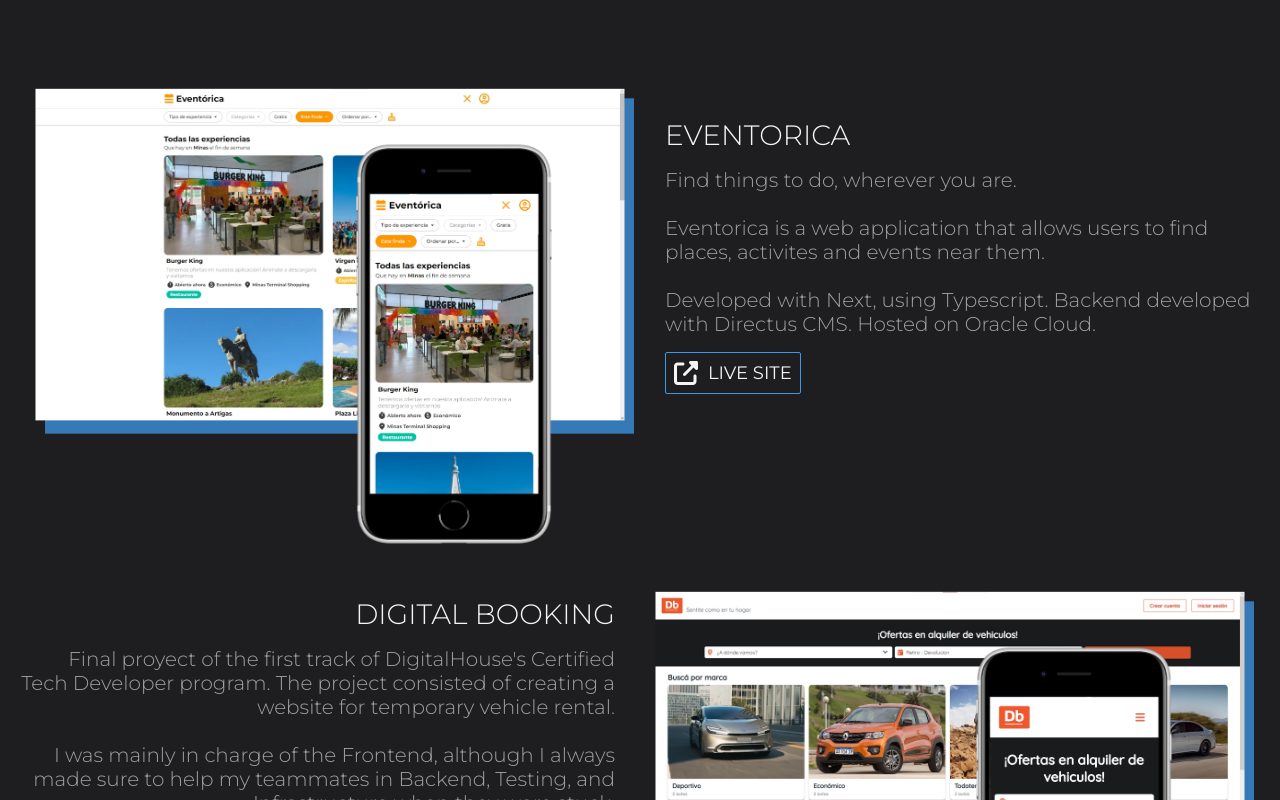
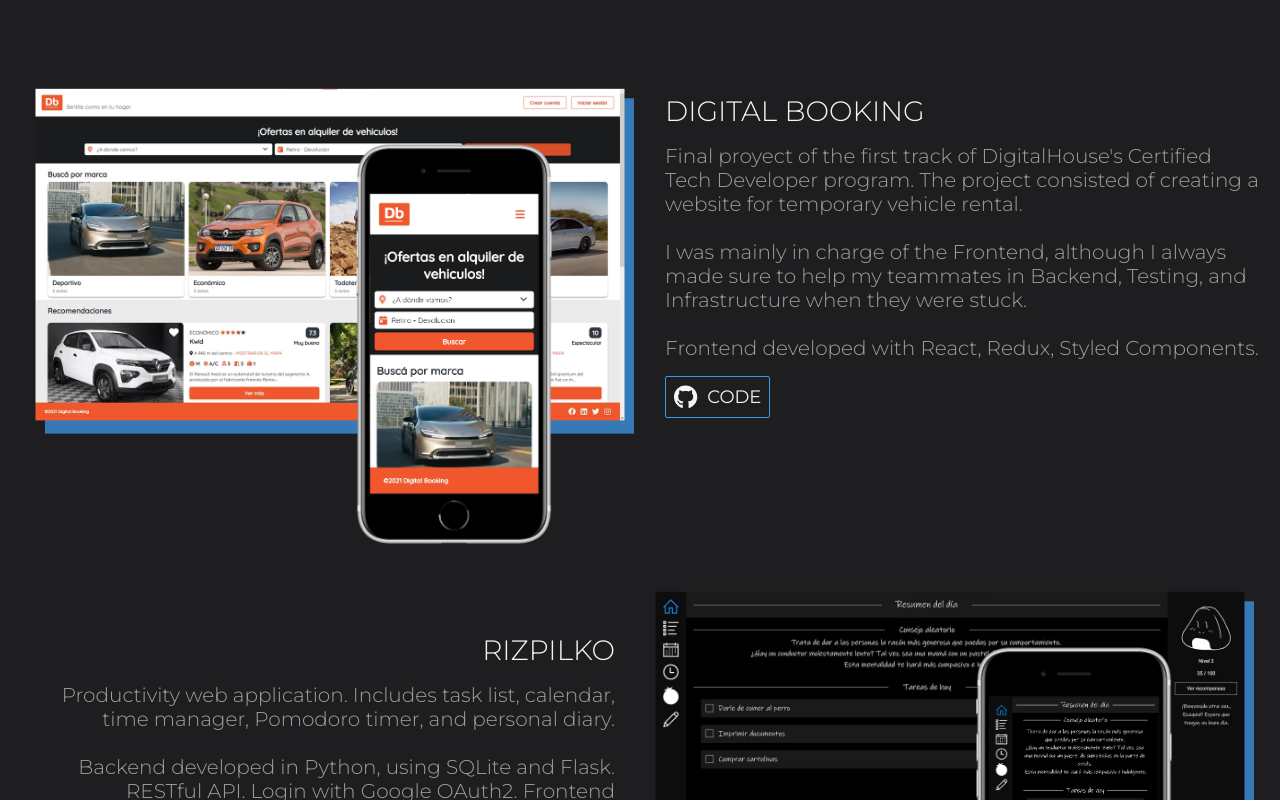
Before and after one commit to melognator/portfolio, a React (Vite) app: page / in a window 1280 px wide. Shown: the part 1260-2060 px from the top of the page. Built offline with nearby package versions, Linux system fonts and the light colour scheme.

Commit message:
Borrando links de site ya que no estan deployados

```diff
--- a/src/pages/Home/Projects/Project.jsx
+++ b/src/pages/Home/Projects/Project.jsx
@@ -26,10 +26,13 @@
                             <span>CODE</span>
                         </ProjectButton>
                     }
-                    <ProjectButton href={project.site} target='_blank'>
-                        <FontAwesomeIcon icon={faUpRightFromSquare} />
-                        <span>LIVE SITE</span>
-                    </ProjectButton>
+                    {
+                        project.site &&
+                        <ProjectButton href={project.site} target='_blank'>
+                            <FontAwesomeIcon icon={faUpRightFromSquare} />
+                            <span>LIVE SITE</span>
+                        </ProjectButton>
+                    }
                 </ProjectButtonsContainer>
             </ProjectInformation>
             {/* <ProjectCard>
--- a/src/pages/Home/Projects/index.jsx
+++ b/src/pages/Home/Projects/index.jsx
@@ -9,16 +9,16 @@
     const { t } = useTranslation()
 
     const projects = [
-        {
-            title: 'Eventorica',
-            subtitle: t('eventorica_subtitle'),
-            description: t('eventorica_description'),
-            img: '/assets/img/eventorica.webp',
-            phone_img: '/assets/img/eventorica_phone.webp',
-            site: 'https://eventorica.com',
-            alt: t('eventorica_alt'),
-            color: '',
-        },
+        // {
+        //     title: 'Eventorica',
+        //     subtitle: t('eventorica_subtitle'),
+        //     description: t('eventorica_description'),
+        //     img: '/assets/img/eventorica.webp',
+        //     phone_img: '/assets/img/eventorica_phone.webp',
+        //     // site: 'https://eventorica.com',
+        //     alt: t('eventorica_alt'),
+        //     color: '',
+        // },
         {
             title: 'Digital Booking',
             subtitle: t('digitalbooking_subtitle'),
@@ -26,7 +26,7 @@
             img: '/assets/img/digitalbooking.webp',
             phone_img: '/assets/img/digitalbooking_phone.webp',
             source: 'https://github.com/melognator/digital-booking',
-            site: 'http://dh.melogno.lol',
+            // site: 'http://dh.melogno.lol',
             alt: t('digitalbooking_alt'),
             color: '',
         },
@@ -37,7 +37,7 @@
             img: '/assets/img/rizpilko.webp',
             phone_img: '/assets/img/rizpilko_phone.webp',
             source: 'https://github.com/melognator/rizpilko',
-            site: 'https://rizpi.ezequielmelogno.repl.co',
+            // site: 'https://rizpi.ezequielmelogno.repl.co',
             alt: t('rizpilko_alt'),
             color: '',
         },
@@ -48,7 +48,7 @@
             img: '/assets/img/projectash.webp',
             phone_img: '/assets/img/projectash_phone.webp',
             source: 'https://github.com/melognator/project-ash',
-            site: 'https://ash.melogno.lol',
+            // site: 'https://ash.melogno.lol',
             alt: t('projectash_alt'),
             color: '',
         },
```
